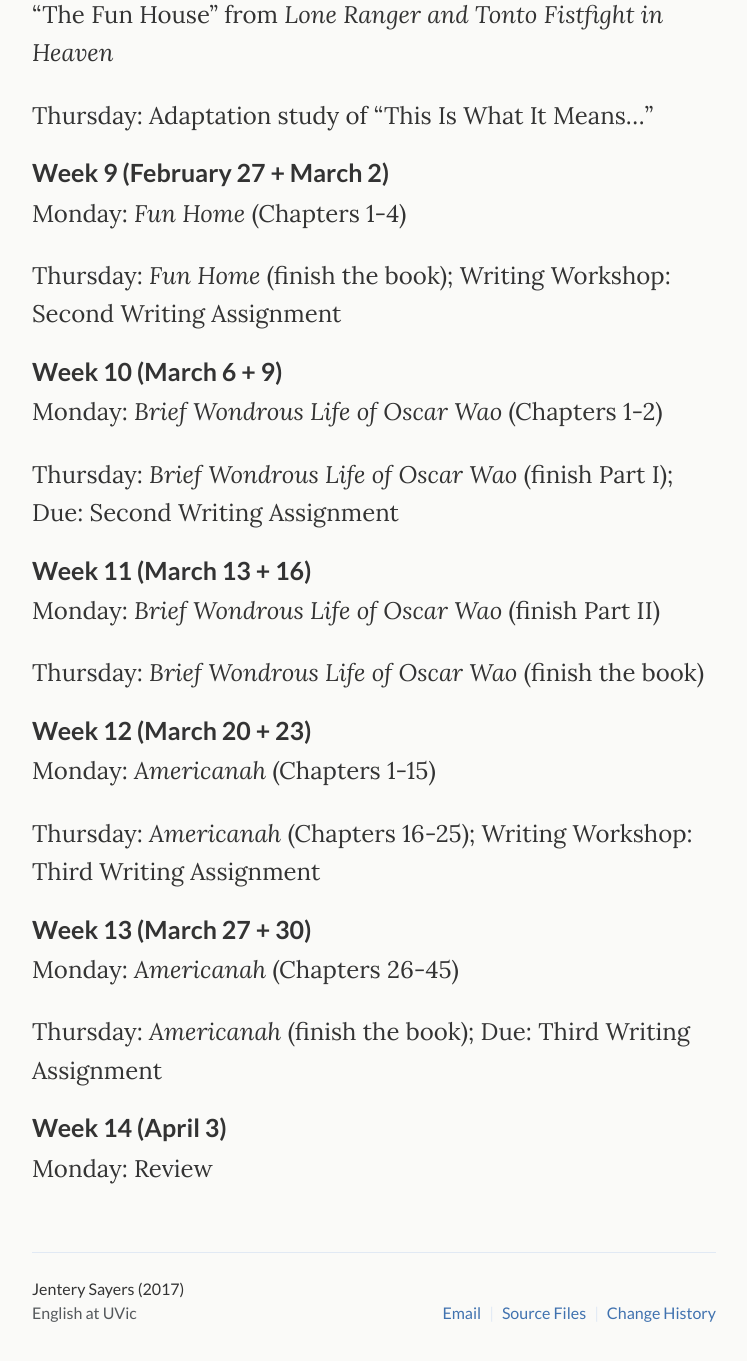
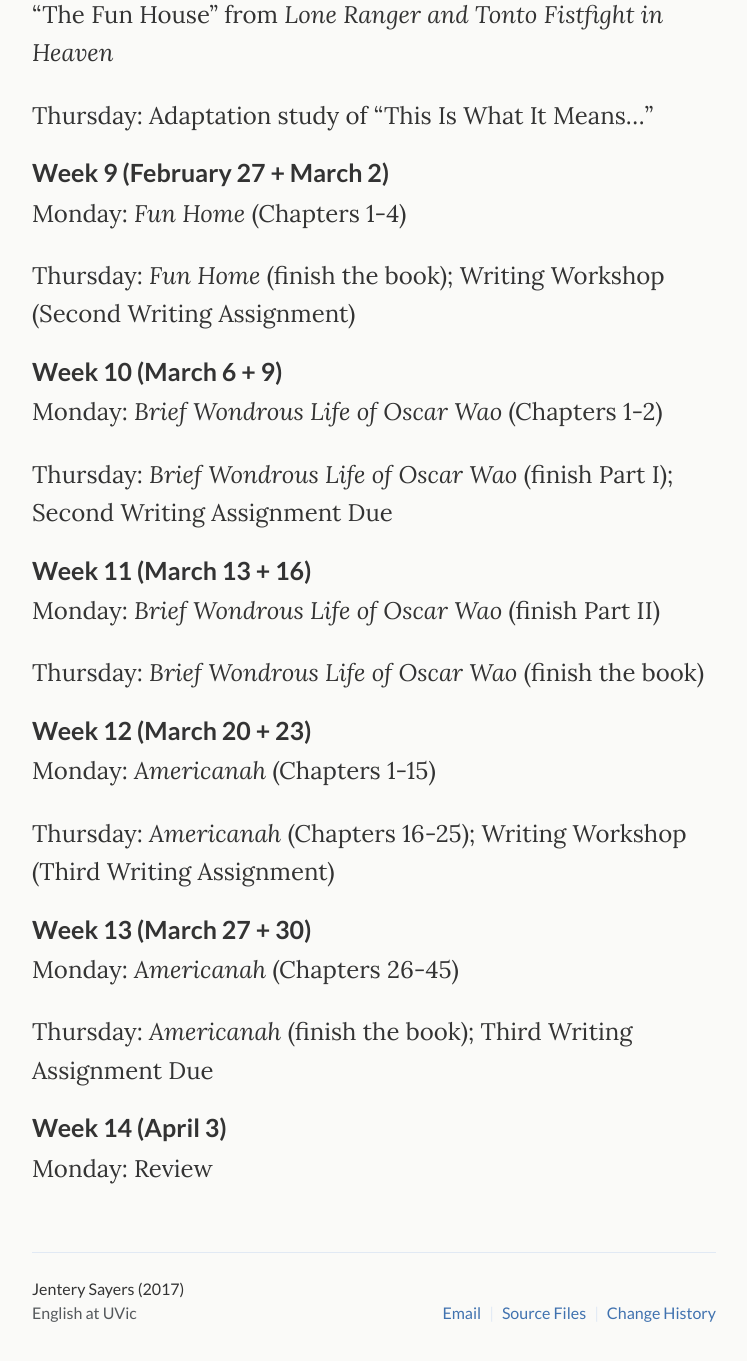
Before and after one commit to jentery/429c, a Jekyll site: the page built from index.md, in a window 1280 px wide and 1400 px high, scrolled down 1768 px. Shown: the top 1361 px of the window, without its empty margins (266-1013 px from the left). Built offline with Jekyll 4.4.1, drawn with Linux system fonts in a browser that asks for light colours; our own code applies the rules of GitHub Pages for plain Markdown files; some of the changed text lies outside the part shown.

```diff
--- a/index.md
+++ b/index.md
@@ -34,13 +34,13 @@ Thursday: *Beloved* (Chapters 1-6)
 
 Monday: *Beloved* (Chapters 7-18)
 
-Thursday: *Beloved* (Chapters 19-25); Writing Workshop: First Writing Assignment
+Thursday: *Beloved* (Chapters 19-25); Writing Workshop (First Writing Assignment)
 
 ### Week 5 (January 30 + February 2)
 
 Monday:	*Beloved* (finish the book)
 
-Thursday:	*Geek Love* (Chapters 1-11); Due: First Writing Assignment
+Thursday:	*Geek Love* (Chapters 1-11); First Writing Assignment Due
 
 ### Week 6 (February 6 + 9)
 
@@ -62,13 +62,13 @@ Thursday:	Adaptation study of "This Is What It Means..."
 
 Monday: *Fun Home* (Chapters 1-4)
 
-Thursday:	*Fun Home* (finish the book); Writing Workshop: Second Writing Assignment
+Thursday:	*Fun Home* (finish the book); Writing Workshop (Second Writing Assignment)
 
 ### Week 10 (March 6 + 9)
 
 Monday:	*Brief Wondrous Life of Oscar Wao* (Chapters 1-2)
 
-Thursday: *Brief Wondrous Life of Oscar Wao* (finish Part I); Due: Second Writing Assignment
+Thursday: *Brief Wondrous Life of Oscar Wao* (finish Part I); Second Writing Assignment Due
 
 ### Week 11 (March 13 + 16)
 
@@ -80,13 +80,13 @@ Thursday:	*Brief Wondrous Life of Oscar Wao* (finish the book)
 
 Monday:	*Americanah* (Chapters 1-15)
 
-Thursday: *Americanah* (Chapters 16-25); Writing Workshop: Third Writing Assignment
+Thursday: *Americanah* (Chapters 16-25); Writing Workshop (Third Writing Assignment)
 
 ### Week 13 (March 27 + 30)
 
 Monday:	*Americanah* (Chapters 26-45)
 
-Thursday:	*Americanah* (finish the book); Due: Third Writing Assignment
+Thursday:	*Americanah* (finish the book); Third Writing Assignment Due
 
 ### Week 14 (April 3)
 
```
